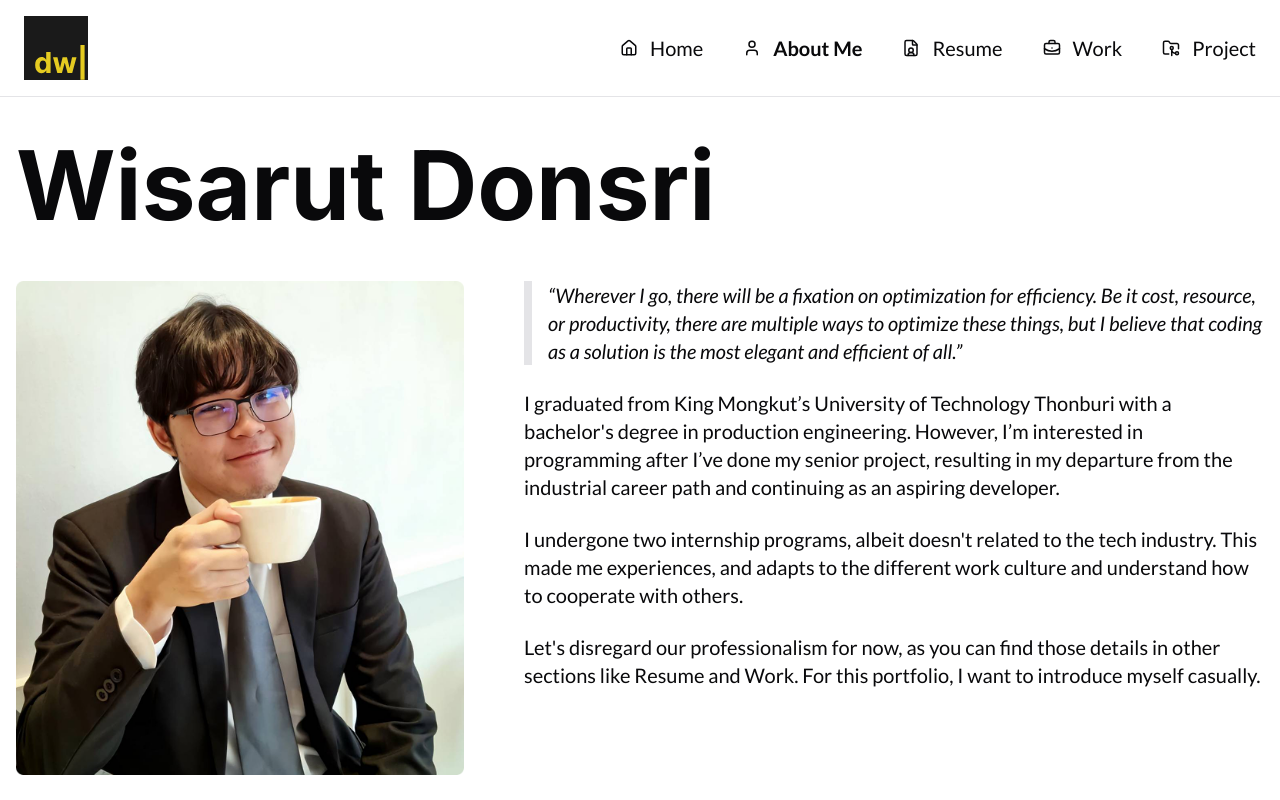
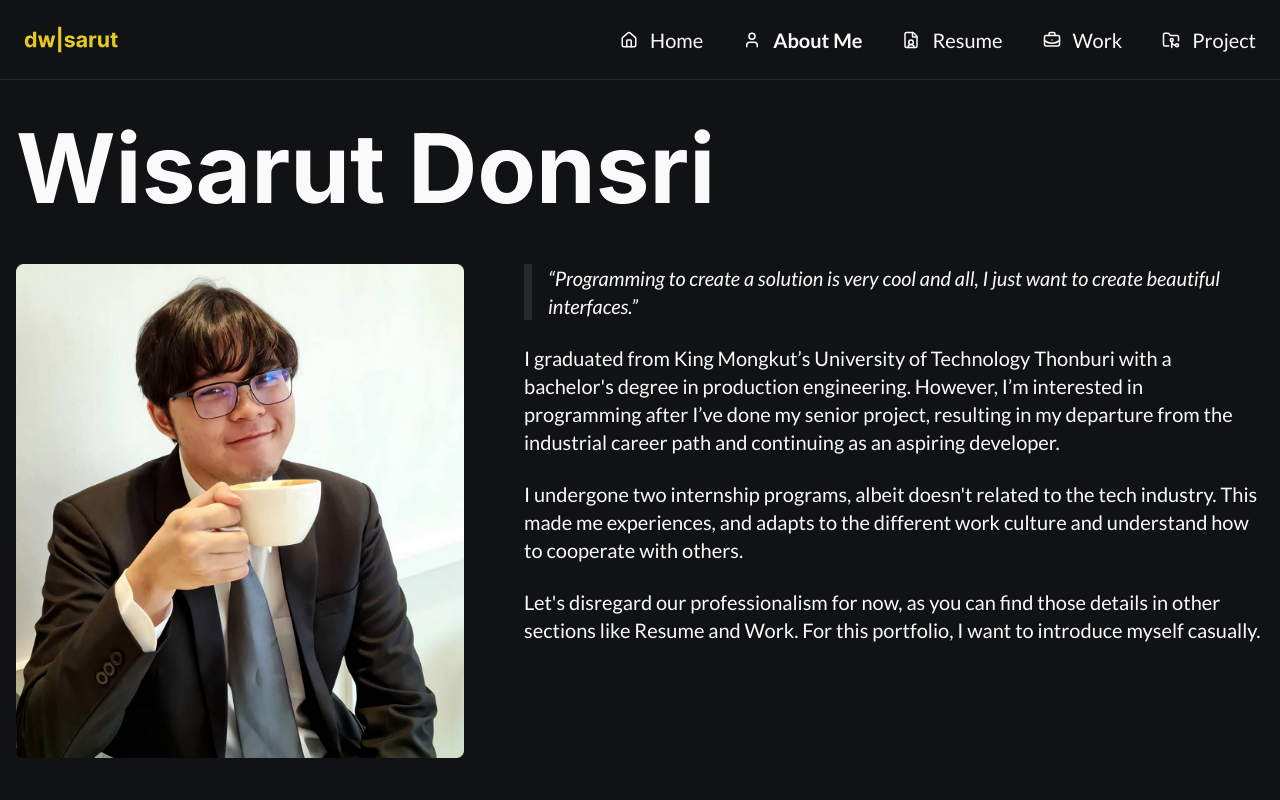
Before and after one commit to dwisarut/dwisarut-portfolio, a React (Vite) app: page /aboutme in a window 1280 px wide. Shown: the top 800 px of the page. Built offline with nearby package versions, Linux system fonts and the light colour scheme.

Commit message:
style: edit color and add logo for navbar

```diff
--- a/src/components/AboutMe.tsx
+++ b/src/components/AboutMe.tsx
@@ -42,10 +42,8 @@ const AboutMe = () => {
           />
           <div className="flex flex-col gap-6 w-full md:pl-5">
             <blockquote className="quote pl-4 border-l-8 wrap-break-word">
-              “Wherever I go, there will be a fixation on optimization for
-              efficiency. Be it cost, resource, or productivity, there are
-              multiple ways to optimize these things, but I believe that coding
-              as a solution is the most elegant and efficient of all.”
+              “Programming to create a solution is very cool and all, I just
+              want to create beautiful interfaces.”
             </blockquote>
 
             <p className="content-text wrap-break-word">
--- a/src/components/Breadcrumbs.tsx
+++ b/src/components/Breadcrumbs.tsx
@@ -51,7 +51,7 @@ const Breadcrumbs = ({ allProjects = [], allBlogs = [] }: breadcrumbProp) => {
 
   return (
     <>
-      <div className="w-full breadcrumbs text-sm md:text-base text-[hsl(0_0%_40%)]">
+      <div className="w-full breadcrumbs text-sm md:text-base text-[hsl(0_0%_90%)]">
         <ul>
           {crumbs.map((item) => {
             const currPage = path.startsWith(item.href);
--- a/src/components/Navbar.tsx
+++ b/src/components/Navbar.tsx
@@ -100,8 +100,8 @@ const Navbar = () => {
         <div className="flex w-full container navbar justify-evenly md:justify-between items-center py-2 md:py-4">
           <a>
             <img
-              src="/dw.svg"
-              className="w-16 h-auto hover:cursor-pointer"
+              src="/LogoExtend.svg"
+              className="w-24 h-auto hover:cursor-pointer"
               onClick={homeNavigation}
             />
           </a>
--- a/src/components/ProjectDetail.tsx
+++ b/src/components/ProjectDetail.tsx
@@ -127,7 +127,7 @@ const ProjectDetail = () => {
           {project.title}
         </h1>
 
-        <p className="text-base text-[hsl(0_0%_40%)] mt-2 mb-2">
+        <p className="text-base text-[hsl(0_0%_80%)] mt-2 mb-2">
           Date posted: {project.date}
         </p>
 
@@ -135,7 +135,7 @@ const ProjectDetail = () => {
           {project.tag.map((t) => (
             <span
               key={t}
-              className="px-2 py-1 text-xs rounded-full text-white bg-black/80"
+              className="px-2 py-1 text-xs rounded-full text-[hsl(0_0%_90%)] bg-black/80 border border-[hsl(0_0%_90%)]"
             >
               {t}
             </span>
--- a/src/components/Work.tsx
+++ b/src/components/Work.tsx
@@ -93,16 +93,16 @@ const Work = () => {
                     item.position === "start" ? "md:text-end" : "md:text-start"
                   }`}
                 >
-                  <time className="font-mono italic text-[hsl(0_0%_40%)]">
+                  <time className="font-mono italic text-[hsl(0_0%_90%)]">
                     {item.date}
                   </time>
-                  <div className="text-base sm:text-lg text-[hsl(0_0%_30%)] lg:text-xl font-bold">
+                  <div className="text-base sm:text-lg text-[hsl(0_0%_90%)] lg:text-xl font-bold">
                     {item.role}
                   </div>
-                  <div className="text-base text-[hsl(0_0%_40%)]">
+                  <div className="text-base text-[hsl(0_0%_90%)]">
                     {item.company}
                   </div>
-                  <div className="text-base md:text-lg mt-2 md:mt-3 text-[hsl(0_0%_40%)]">
+                  <div className="text-base md:text-lg mt-2 md:mt-3 text-[hsl(0_0%_90%)]">
                     {item.desc}
                   </div>
                 </div>
--- a/src/index.css
+++ b/src/index.css
@@ -152,42 +152,7 @@
 }
 
 :root {
-  --radius: 0.625rem;
-  --background: oklch(1 0 0);
-  --foreground: oklch(0.141 0.005 285.823);
-  --card: oklch(1 0 0);
-  --card-foreground: oklch(0.141 0.005 285.823);
-  --popover: oklch(1 0 0);
-  --popover-foreground: oklch(0.141 0.005 285.823);
-  --primary: oklch(0.21 0.006 285.885);
-  --primary-foreground: oklch(0.985 0 0);
-  --secondary: oklch(0.967 0.001 286.375);
-  --secondary-foreground: oklch(0.21 0.006 285.885);
-  --muted: oklch(0.967 0.001 286.375);
-  --muted-foreground: oklch(0.552 0.016 285.938);
-  --accent: oklch(0.967 0.001 286.375);
-  --accent-foreground: oklch(0.21 0.006 285.885);
-  --destructive: oklch(0.577 0.245 27.325);
-  --border: oklch(0.92 0.004 286.32);
-  --input: oklch(0.92 0.004 286.32);
-  --ring: oklch(0.705 0.015 286.067);
-  --chart-1: oklch(0.646 0.222 41.116);
-  --chart-2: oklch(0.6 0.118 184.704);
-  --chart-3: oklch(0.398 0.07 227.392);
-  --chart-4: oklch(0.828 0.189 84.429);
-  --chart-5: oklch(0.769 0.188 70.08);
-  --sidebar: oklch(0.985 0 0);
-  --sidebar-foreground: oklch(0.141 0.005 285.823);
-  --sidebar-primary: oklch(0.21 0.006 285.885);
-  --sidebar-primary-foreground: oklch(0.985 0 0);
-  --sidebar-accent: oklch(0.967 0.001 286.375);
-  --sidebar-accent-foreground: oklch(0.21 0.006 285.885);
-  --sidebar-border: oklch(0.92 0.004 286.32);
-  --sidebar-ring: oklch(0.705 0.015 286.067);
-}
-
-.dark {
-  --background: oklch(0.141 0.005 285.823);
+  --background: oklch(0.181 0.005 285.823);
   --foreground: oklch(0.985 0 0);
   --card: oklch(0.21 0.006 285.885);
   --card-foreground: oklch(0.985 0 0);
```
Also changed, not shown: public/LogoExtend.svg (added).
